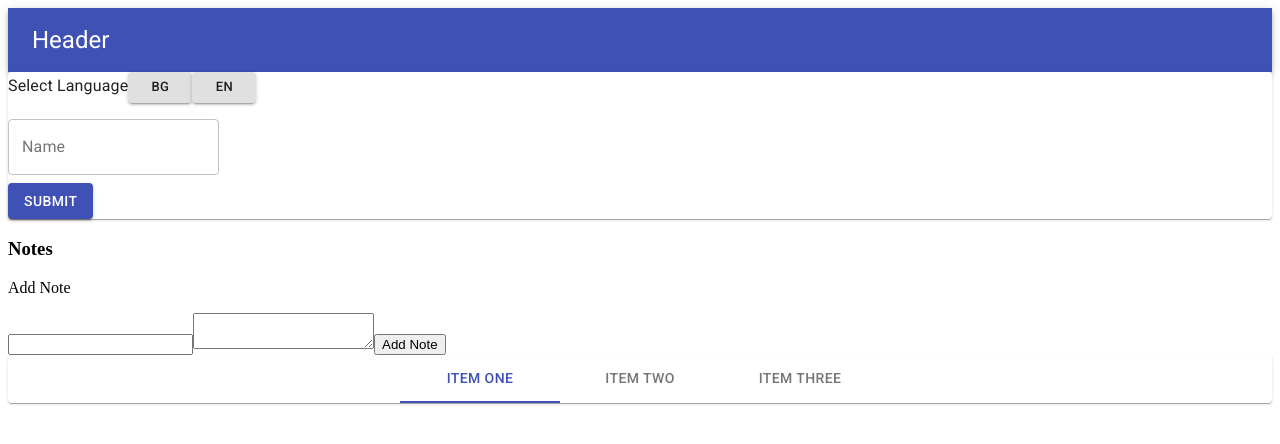
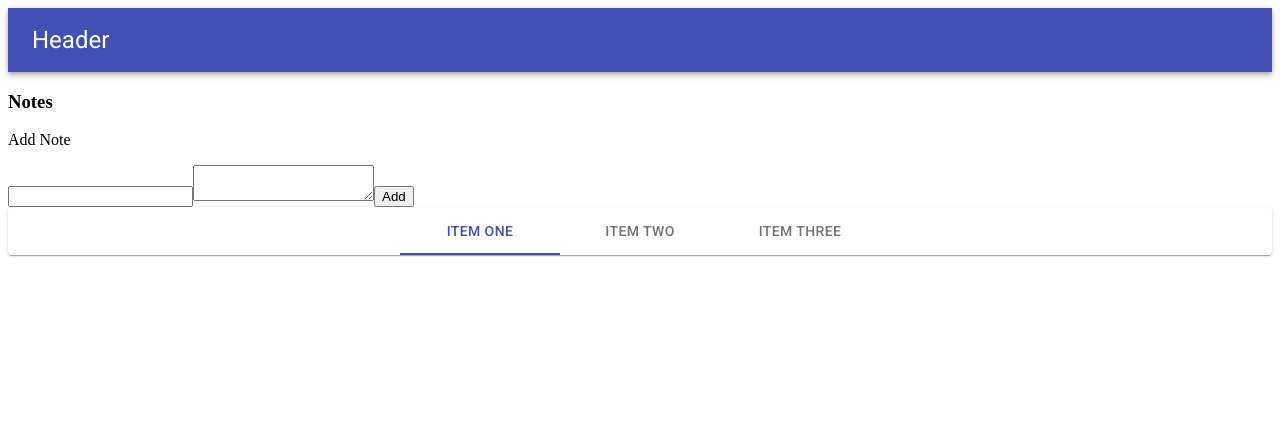
Before and after one commit to savovsky/react-new-features, a React (Create React App) app: page / in a window 1280 px wide. Shown: the top 444 px of the page. Built offline with nearby package versions, Linux system fonts and the light colour scheme.

Commit message:
refactoring.

```diff
--- a/src/components/App/App.js
+++ b/src/components/App/App.js
@@ -5,8 +5,10 @@ import React from 'react';
 // import SongDetails from '../SongDetails/SongDetails';
 import Header from '../Header/Header';
 import Footer from '../Footer/Footer';
-import User from '../User/User';
-import NoteApp from '../NoteApp/NoteApp';
+// import User from '../User/User';
+// import NoteApp from '../NoteApp/NoteApp';
+import NoteAppContext from '../NoteAppContext/components/NoteAppContext';
+
 
 
 const App = () => {
@@ -23,8 +25,9 @@ const App = () => {
     // </div>
     <>
       <Header />
-      <User />
-      <NoteApp />
+      {/* <User /> */}
+      {/* <NoteApp /> */}
+      <NoteAppContext />
       <Footer />
     </>
   );
--- /dev/null
+++ b/src/components/NoteAppContext/components/AddNoteFormContext.js
@@ -0,0 +1,32 @@
+import React, { useState } from 'react';
+
+const AddNoteFormContext = ({ notesDispatch }) => {
+  const [title, setTitle] = useState('');
+  const [body, setBody] = useState('');
+
+  const addNote = (e) => {
+    e.preventDefault();
+    notesDispatch({ type: 'ADD_NOTE', title, body })
+    setTitle('');
+    setBody('');
+  };
+
+  return (
+    <div>
+      <p>Add Note</p>
+      <form onSubmit={addNote}>
+        <input
+          value={title}
+          onChange={(e) => setTitle(e.target.value)}
+        />
+        <textarea
+          value={body}
+          onChange={(e) => setBody(e.target.value)}
+        ></textarea>
+        <button>Add</button>
+      </form>
+    </div>
+  );
+};
+
+export default AddNoteFormContext;
--- /dev/null
+++ b/src/components/NoteAppContext/components/NoteAppContext.js
@@ -0,0 +1,35 @@
+import React, { useEffect, useReducer } from 'react';
+import notesReducer from '../reducers/notesReducer'
+import NoteListContext from './NoteListContext';
+import AddNoteFormContext from './AddNoteFormContext';
+
+
+const NoteAppContext = () => {
+  const [notes, notesDispatch] = useReducer(notesReducer, []);
+
+  const removeNote = (title) => {
+    notesDispatch({ type: 'REMOVE_NOTE', title })
+  };
+
+  useEffect(() => {
+    const notes = JSON.parse(localStorage.getItem('notes'));
+
+    if (notes) {
+      notesDispatch({ type: 'POPULATE_NOTES', notes })
+    }
+  }, []);
+
+  useEffect(() => {
+    localStorage.setItem('notes', JSON.stringify(notes));
+  }, [notes]);
+
+  return (
+    <div>
+      <h3>Notes</h3>
+      <NoteListContext notes={notes} removeNote={removeNote} />
+      <AddNoteFormContext notesDispatch={notesDispatch} />
+    </div>
+  );
+};
+
+export default NoteAppContext;
--- /dev/null
+++ b/src/components/NoteAppContext/components/NoteContext.js
@@ -0,0 +1,20 @@
+import React from 'react';
+import { Button } from '@material-ui/core';
+
+const NoteContext = ({ note, removeNote }) => {
+
+  return (
+    <div>
+      <h3>{note.title}</h3>
+      <p>{note.body}</p>
+      <Button
+        variant="contained"
+        color="primary"
+        onClick={() => removeNote(note.title)}
+      >Delete
+      </Button>
+    </div>
+  );
+};
+
+export default NoteContext;
--- /dev/null
+++ b/src/components/NoteAppContext/components/NoteListContext.js
@@ -0,0 +1,11 @@
+import React from 'react';
+import NoteContext from './NoteContext';
+
+const NoteListContext = ({notes, removeNote}) => {
+
+  return notes.map((note) => (
+    <NoteContext key={note.title} note={note} removeNote={removeNote} />
+  ));
+};
+
+export default NoteListContext;
--- /dev/null
+++ b/src/components/NoteAppContext/reducers/notesReducer.js
@@ -0,0 +1,18 @@
+const notesReducer = (state, action) => {
+  switch (action.type) {
+    case 'POPULATE_NOTES':
+      return action.notes;
+    case 'ADD_NOTE':
+      return [
+        ...state,
+        { title: action.title, body: action.body }
+      ];
+    case 'REMOVE_NOTE':
+      return state.filter((note) => note.title !== action.title);
+
+    default:
+      return state;
+  }
+};
+
+export default notesReducer;
```
